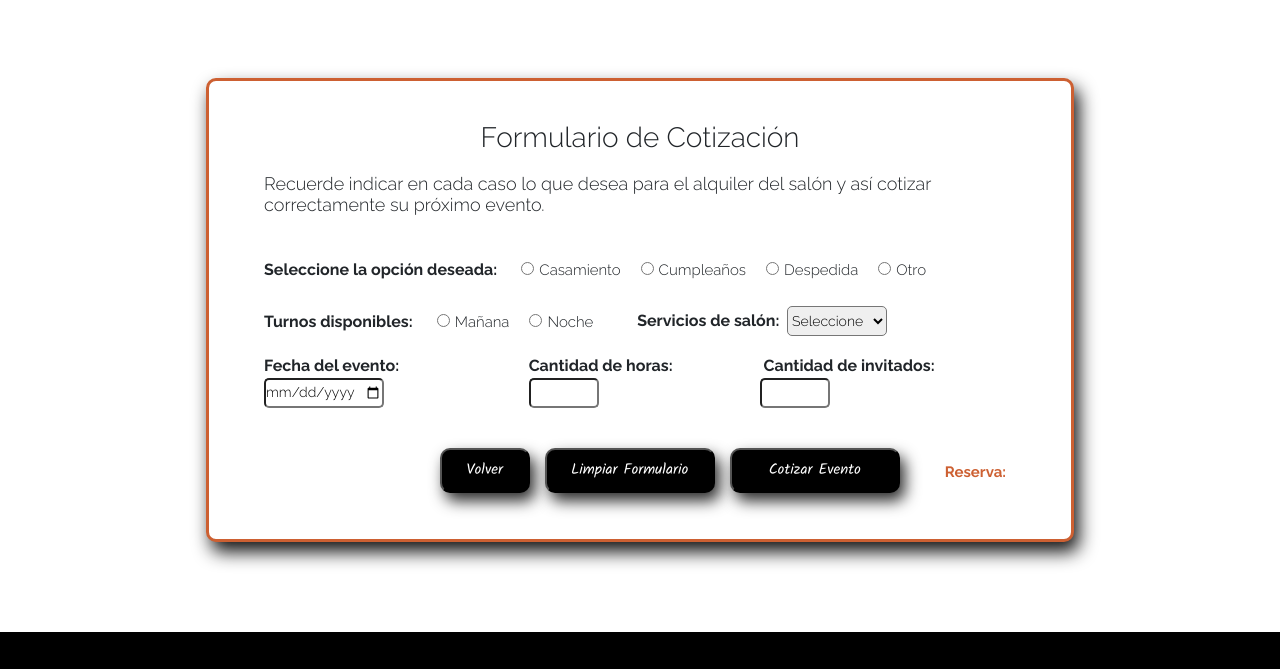
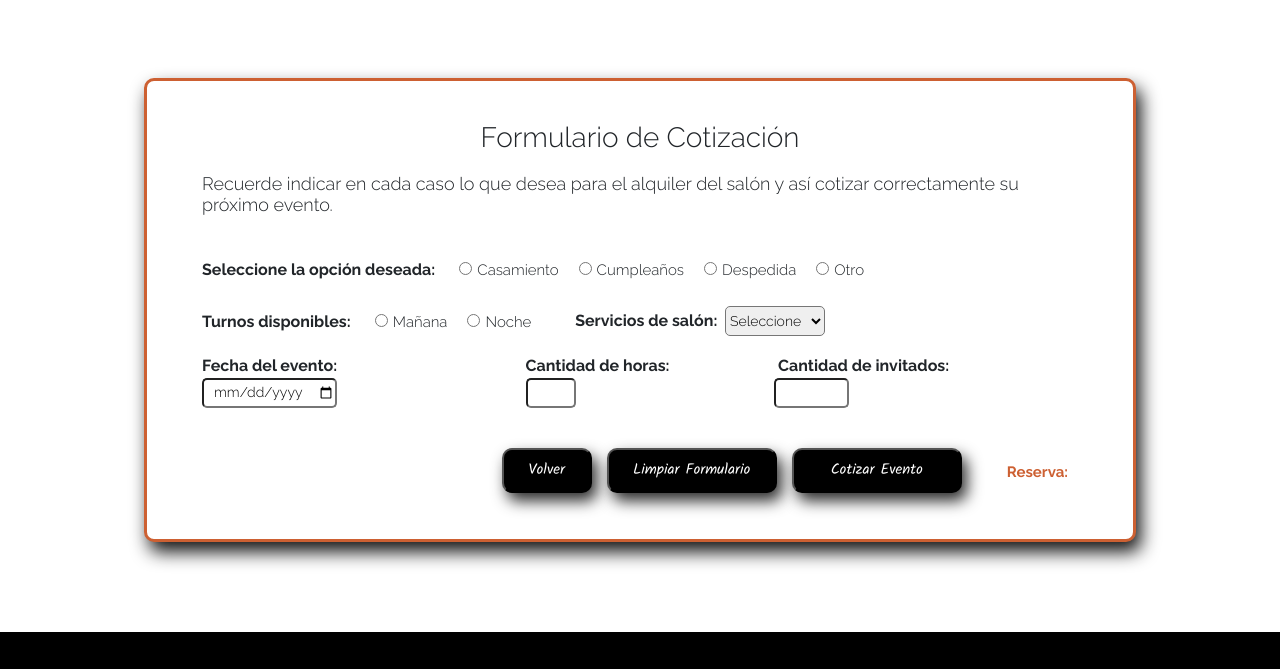
Before and after one commit to carinabravo/salon-de-eventos-Tiare, a website: page html/cotizacion.html in a window 1280 px wide. Shown: the part 118-787 px from the top of the page. Drawn offline with nearby package versions, Linux system fonts and the light colour scheme; some packages are replaced by stand-ins of ours; a script that the page names is missing; a web font is replaced by a local one.

Commit message:
ajustes en medidas

```diff
--- a/scss/style.scss
+++ b/scss/style.scss
@@ -1017,7 +1017,7 @@ input[type="checkbox"] {
   flex-direction: column;
   justify-content: space-evenly;
   background-color: #fff;
-  width: 70%;
+  width: 80%;
   height: auto;
   padding: 20px 50px 30px 50px;
 }
@@ -1100,10 +1100,11 @@ input[type="checkbox"] {
 }
 
 .fecha {
-  width: 120px;
+  width: 135px;
   height: 30px;
   border-radius: 5px;
   font-size: 14px;
+  padding-left: 10px;
 }
 
 .fecha_evento {
@@ -1111,8 +1112,9 @@ input[type="checkbox"] {
 }
 
 .numHoras {
-  width: 70px;
+  width: 50px;
   height: 30px;
+  padding-left: 10px;
   border-radius: 5px;
   font-size: 14px;
 }
@@ -1122,8 +1124,9 @@ input[type="checkbox"] {
 }
 
 .numPersonas {
-  width: 70px;
+  width: 75px;
   height: 30px;
+  padding-left: 10px;
   border-radius: 5px;
   font-size: 14px;
 }
@@ -1282,6 +1285,7 @@ input[type="checkbox"] {
   font-size: 20px;
   font-weight: bold;
 }
+
 .texto_reservar_dos {
   font-size: 20px;
   font-weight: bold;
```
Also changed, not shown: css/style.css.
